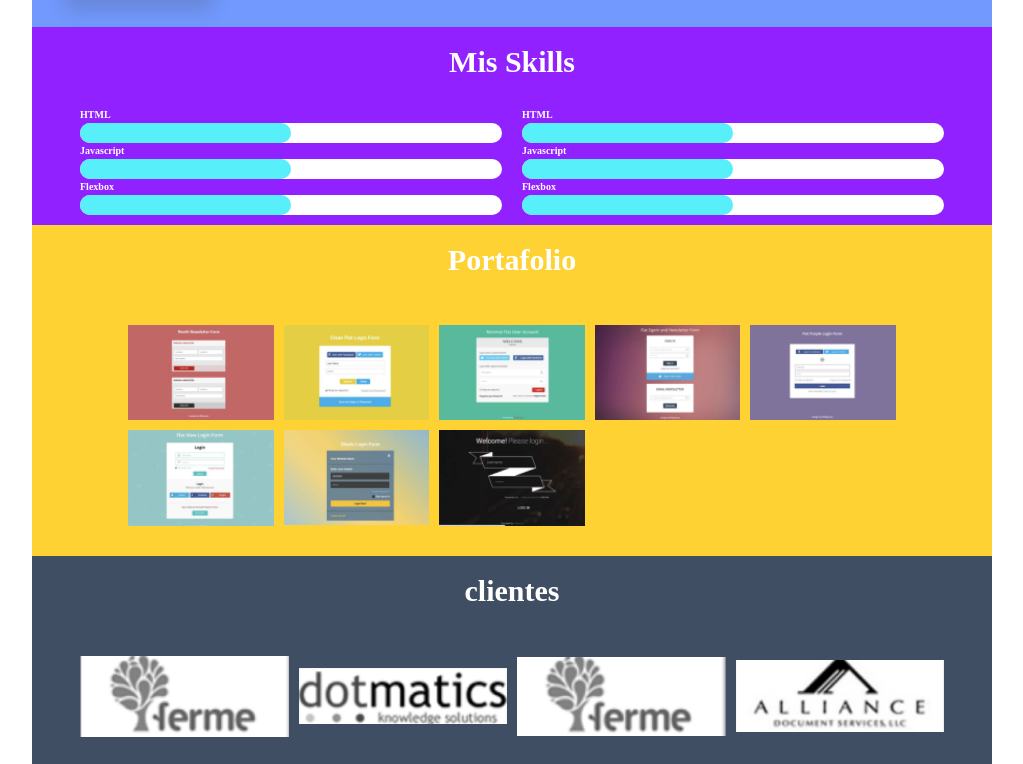
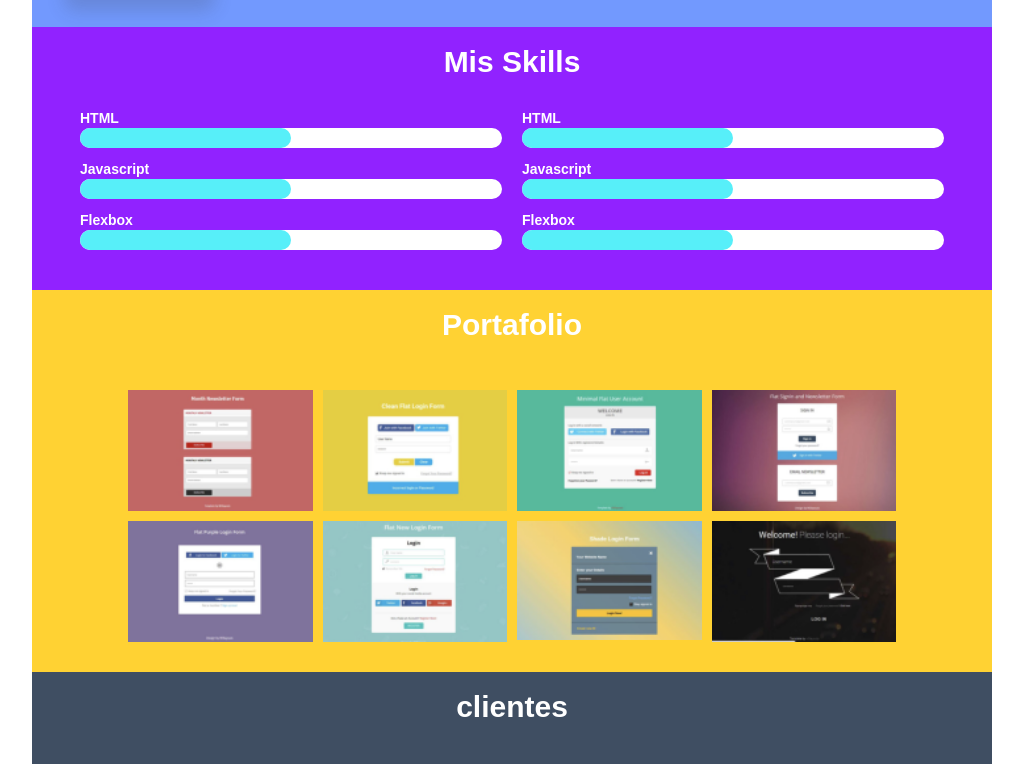
Before and after one commit to Adancr/reto-semana2f2, a plain HTML site: page index.html in a window 1280 px wide. Shown: the part 763-1527 px from the top of the page, without its empty margins (128-1151 px from the left). Drawn offline with Linux system fonts and the light colour scheme.

Commit message:
areglo de margenes

```diff
--- a/css/main.css
+++ b/css/main.css
@@ -1,5 +1,6 @@
 html {
     font-size: 62.5%;
+    font-family: Arial, Helvetica, sans-serif;
 }
 
 h1,
@@ -95,11 +96,13 @@ section h2 {
     width: 90%;
     margin: auto;
     grid-gap: 0 2rem;
-    padding: 1rem 0;
+    padding-bottom: 4rem;
 }
 
 .list-courses h3 {
     padding: .3rem 0;
+    font-size: 1.4rem;
+    padding-top: 1.4rem;
 }
 
 .b_back {
@@ -125,7 +128,7 @@ section h2 {
 
 .proyects div {
     display: grid;
-    grid-template-columns: repeat(auto-fit, minmax(145px, 1fr));
+    grid-template-columns: repeat(auto-fit, minmax(146px, 1fr));
     /* grid-template: repeat(2, 1fr)/repeat(4, 1fr); */
     grid-gap: 1rem;
     /* display: flex; */
@@ -149,7 +152,8 @@ section h2 {
     display: grid;
     width: 90%;
     margin: auto;
-    padding: 3rem 0;
+    padding-bottom: 5rem;
+    padding-top: 3rem;
     grid-template-columns: repeat(auto-fit, minmax(120px, 1fr));
     grid-gap: 1rem;
     align-items: center;
```
